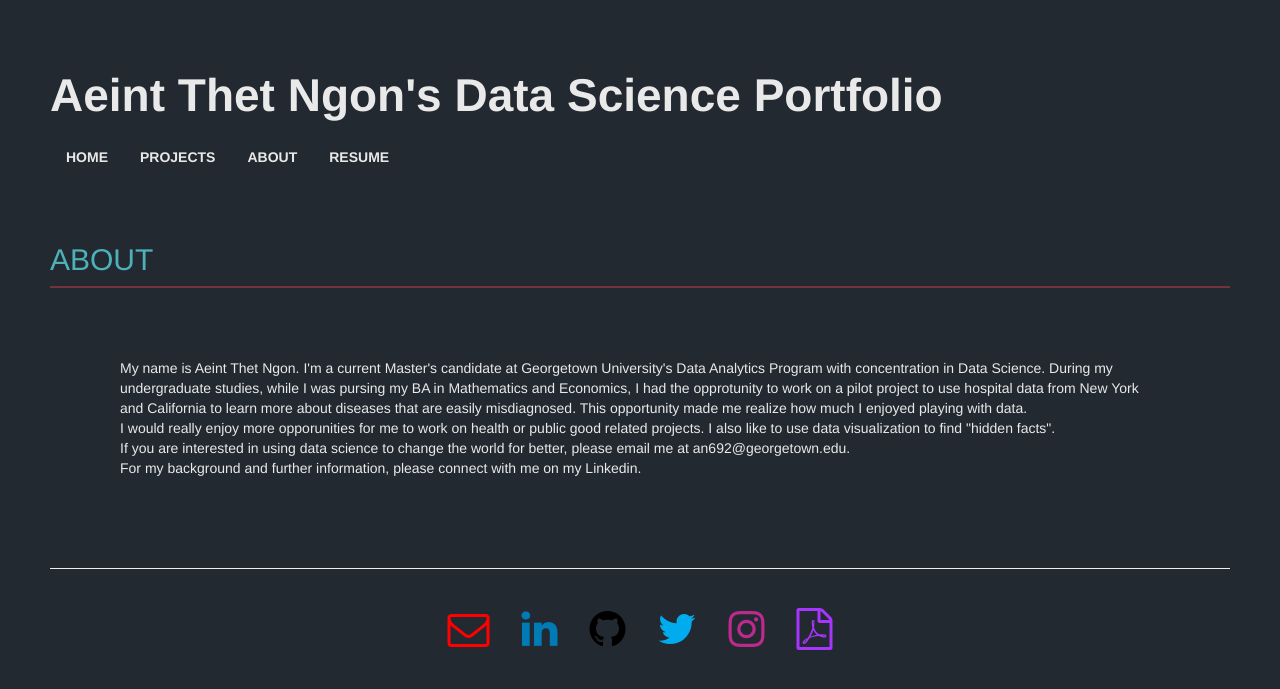
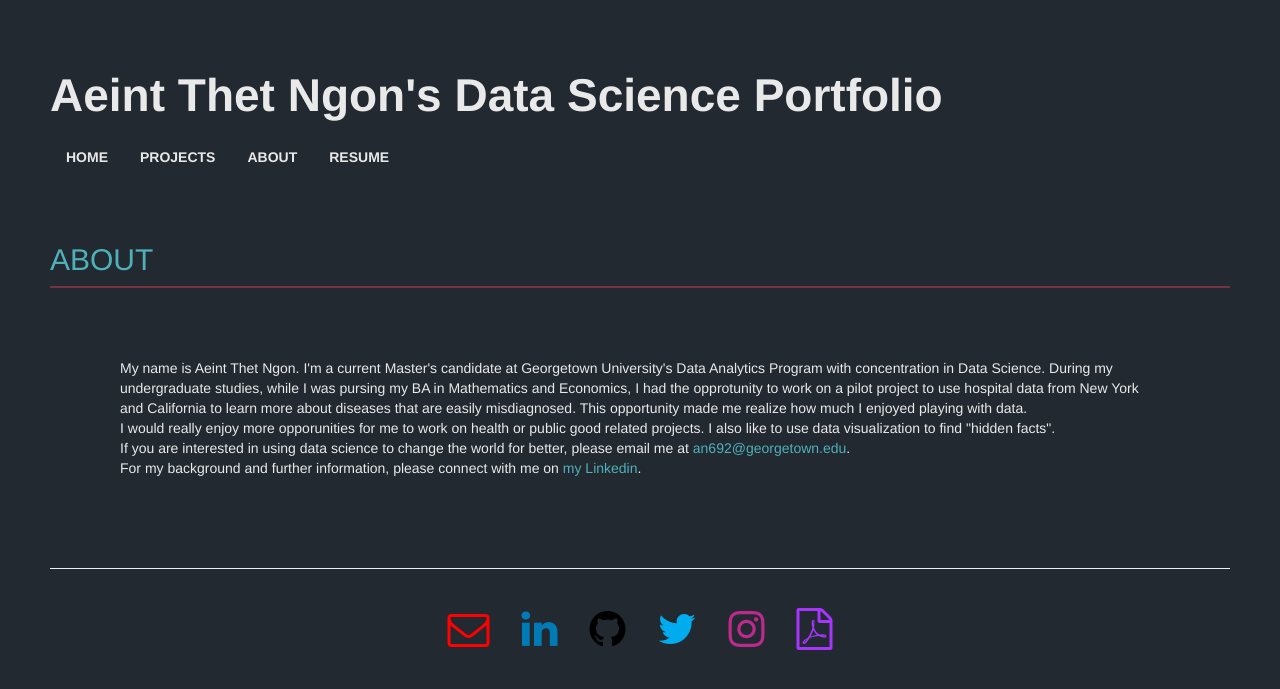
Before and after one commit to aeintngon/old-webpage, a Jekyll site: the page built from about.html, in a window 1280 px wide. Shown: the top 689 px of the page. Built offline with Jekyll 4.4.1, drawn with Linux system fonts in a browser that asks for light colours; nearby versions of some CDN libraries.

Commit message:
Update about.html

```diff
--- a/about.html
+++ b/about.html
@@ -5,5 +5,5 @@ layout: default
 	<hr id='top-line'>
     	<p class="content">My name is Aeint Thet Ngon. I'm a current Master's candidate at Georgetown University's Data Analytics Program with concentration in Data Science. During my undergraduate studies, while I was pursing my BA in Mathematics and Economics, I had the opprotunity to work on a pilot project to use hospital data from New York and California to learn more about diseases that are easily misdiagnosed. This opportunity made me realize how much I enjoyed playing with data. <br>
 	I would really enjoy more opporunities for me to work on health or public good related projects. I also like to use data visualization to find "hidden facts". <br>
-	If you are interested in using data science to change the world for better, please email me at <a href="mailto:an692@georgetown.edu" target="_blank"> an692@georgetown.edu</a>.<br>
-	For my background and further information, please connect with me on <a href="https://linkedin.com/aeintngon" target="_blank">my Linkedin</a>.<br></p>
+	If you are interested in using data science to change the world for better, please email me at <a class="link" href="mailto:an692@georgetown.edu" target="_blank"> an692@georgetown.edu</a>.<br>
+	For my background and further information, please connect with me on <a class="link" href="https://linkedin.com/aeintngon" target="_blank">my Linkedin</a>.<br></p>
```
